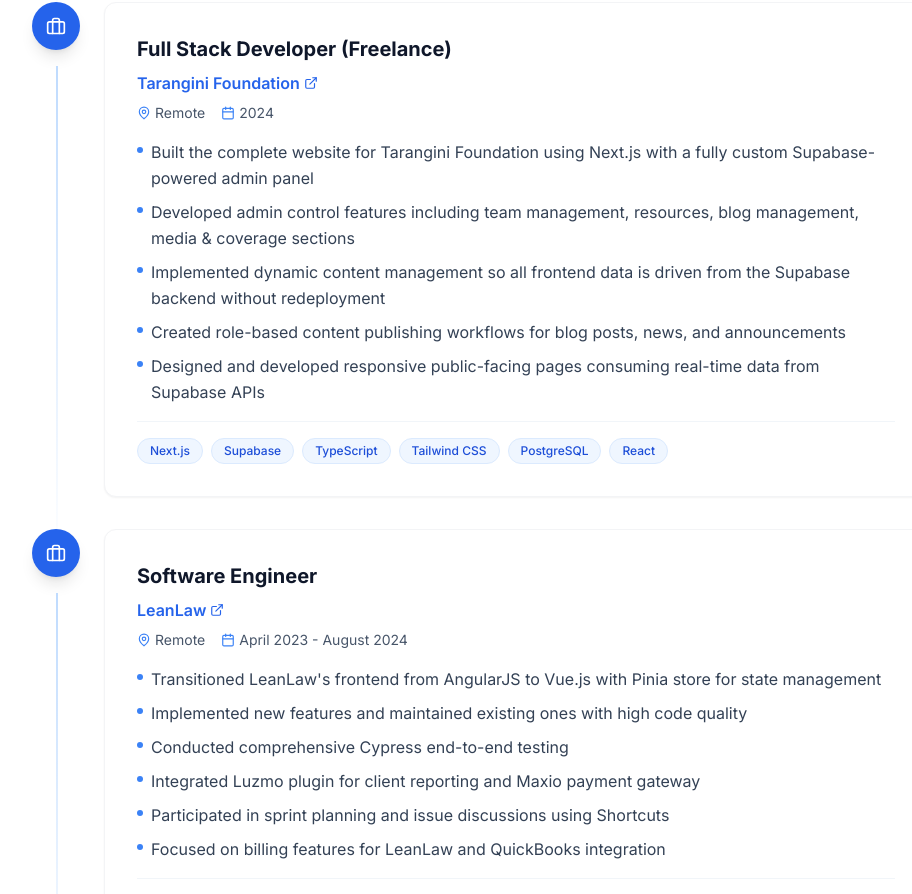
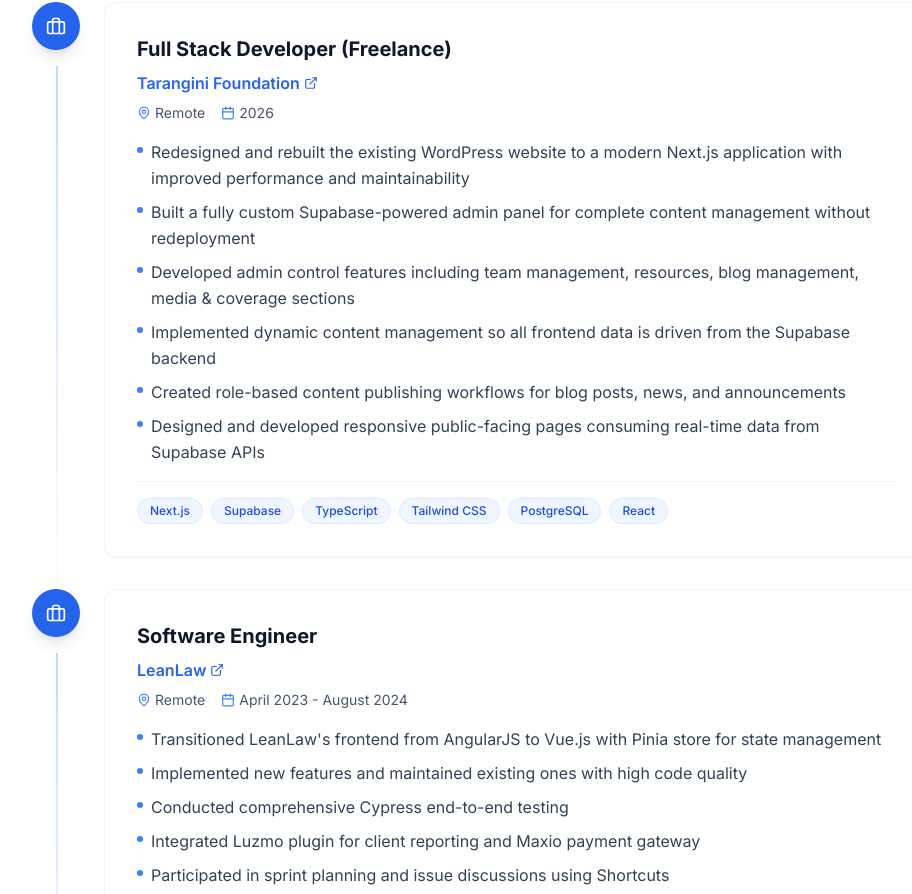
Before and after one commit to SagarAdhikari48/My-Website, a Next.js app: page / in a window 1280 px wide. Shown: the part 4664-5558 px from the top of the page, without its empty margins (160-1072 px from the left). Built offline with nearby package versions, Linux system fonts and the light colour scheme.

Commit message:
fix: update date and description

```diff
--- a/src/components/Experience.tsx
+++ b/src/components/Experience.tsx
@@ -39,12 +39,13 @@
       title: 'Full Stack Developer (Freelance)',
       company: 'Tarangini Foundation',
       location: 'Remote',
-      period: '2024',
+      period: '2026',
       website: 'https://tarangini.org.np/',
       description: [
-        'Built the complete website for Tarangini Foundation using Next.js with a fully custom Supabase-powered admin panel',
+        'Redesigned and rebuilt the existing WordPress website to a modern Next.js application with improved performance and maintainability',
+        'Built a fully custom Supabase-powered admin panel for complete content management without redeployment',
         'Developed admin control features including team management, resources, blog management, media & coverage sections',
-        'Implemented dynamic content management so all frontend data is driven from the Supabase backend without redeployment',
+        'Implemented dynamic content management so all frontend data is driven from the Supabase backend',
         'Created role-based content publishing workflows for blog posts, news, and announcements',
         'Designed and developed responsive public-facing pages consuming real-time data from Supabase APIs'
       ],
```
